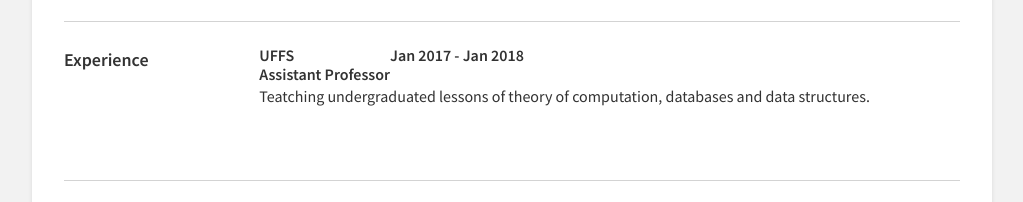
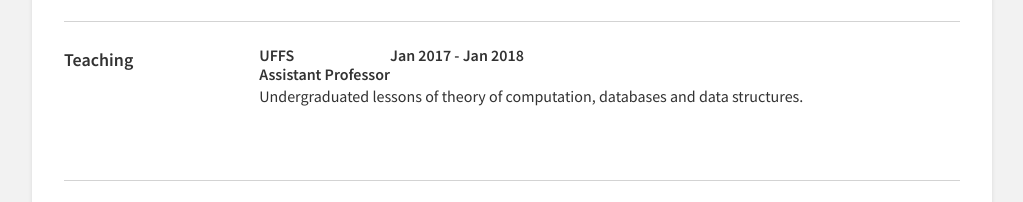
Before and after one commit to RicardoParizotto/ricardoparizotto.github.io, a plain HTML site: page index.html in a window 1280 px wide. Shown: the part 285-487 px from the top of the page, without its empty margins (128-1151 px from the left). Drawn offline with nearby package versions, Linux system fonts and the light colour scheme.

Commit message:
teaching

```diff
--- a/index.html
+++ b/index.html
@@ -37,7 +37,7 @@
     </section>
 
     <section>
-      <div class="section-title">Experience</div>
+      <div class="section-title">Teaching</div>
       <div>
         <div class="job">
           <div class="job-title-container">
@@ -49,7 +49,7 @@
               Jan 2017 - Jan 2018
             </div>
           </div> <!-- end job-title container -->
-          <p>Teatching undergraduated lessons of theory of computation, databases and data structures. </p>
+          <p>Undergraduated lessons of theory of computation, databases and data structures. </p>
         </div> <!-- end job -->
 
       </div>
```
